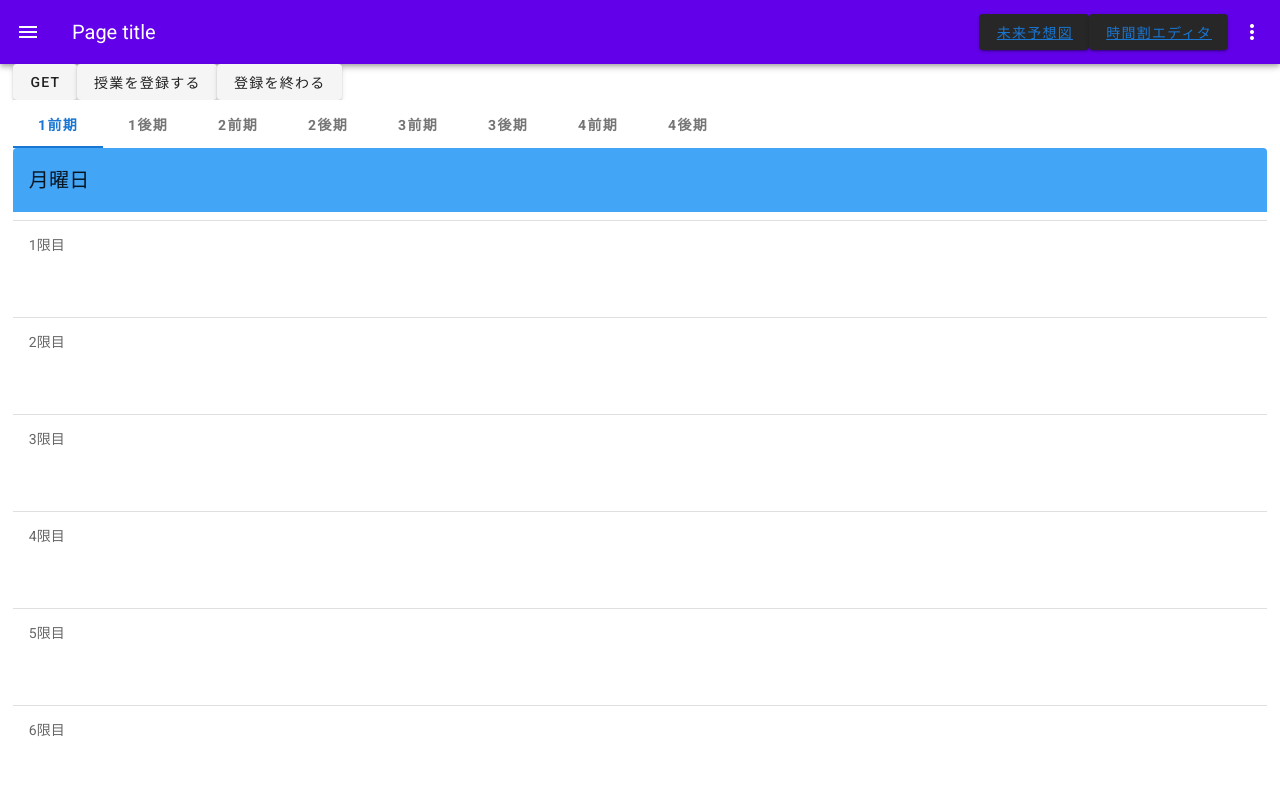
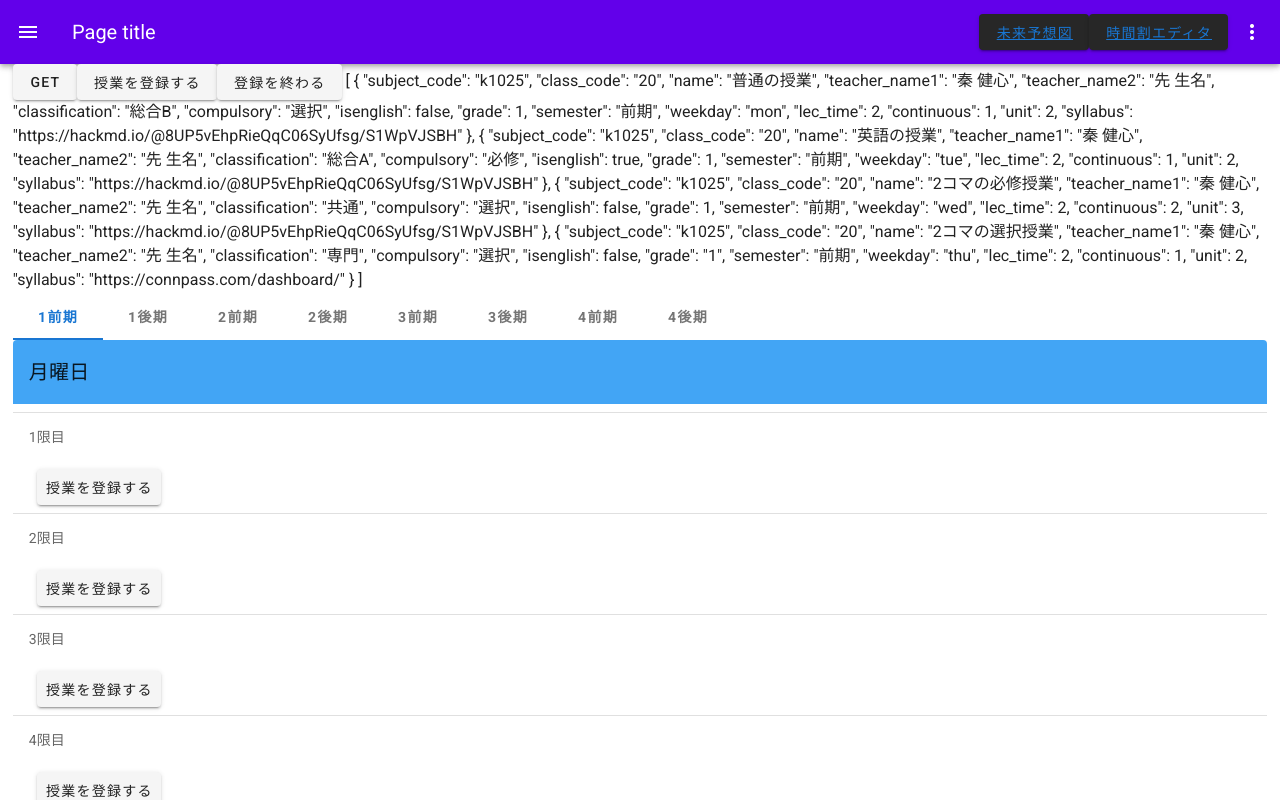
Before and after one commit to SystemEngineeringTeam/koukaten2019_front_vuetify, a Vue app: page /ClassSchedule in a window 1280 px wide. Both pictures are taken after a click on the button "授業を登録する". Shown: the top 800 px of the page. Built offline with nearby package versions, Linux system fonts and the light colour scheme.

Commit message:
登録できる授業を受け取って表示できるようにした

```diff
--- a/src/components/ClassSchedule/TimeTableCell.vue
+++ b/src/components/ClassSchedule/TimeTableCell.vue
@@ -1,13 +1,18 @@
 <template>
     <div>
         <div v-if="lecture==null">
-            <div> </div>
+            <v-card-actions v-if="is_edit && can_register">
+                <v-btn>授業を登録する</v-btn>
+            </v-card-actions>
         </div>
 
         <div v-else>
             <v-card-text><b>{{lecture['name']}}</b> {{lecture["unit"]}}単位</v-card-text>
             <v-card-actions>
                 <v-btn :href="lecture['syllabus']" target="_blank">シラバス</v-btn>
+            </v-card-actions>
+            <v-card-actions v-if="is_edit && can_register">
+                <v-btn>授業を登録する</v-btn>
             </v-card-actions>
         </div>
 
@@ -20,6 +25,8 @@
         name: "TimeTableCell",
         props: [
             'lecture',
+            'is_edit',
+            'can_register'
         ],
     }
 </script>
--- a/src/components/ClassSchedule/TimeTableShow.vue
+++ b/src/components/ClassSchedule/TimeTableShow.vue
@@ -58,7 +58,7 @@
                         <v-divider></v-divider>
                         <v-subheader>{{time}}限目</v-subheader>
                         <v-list-item>
-                            <TimeTableCell v-if="now" :lecture="get_one_lecture(now, day, time)"></TimeTableCell>
+                            <TimeTableCell :is_edit="is_edit" :lecture="get_one_lecture(now_register, day, time)" :can_register="get_one_time_lectures(can_register, day, time)"></TimeTableCell>
                         </v-list-item>
 
                     </template>
@@ -86,13 +86,22 @@
         components: {
             TimeTableCell,
         },
-        props: ['now', 'is_show'],
+        props: ['now_register', 'can_register', 'is_edit'],
         methods: {
             get_one_lecture(lectures, day, time) {
                 let c;
                 lectures.forEach(function (obj) {
                     if (obj.weekday === day && obj.lec_time === time) {
                         c = obj;
+                    }
+                });
+                return c;
+            },
+            get_one_time_lectures(lectures, day, time) {
+                let c = [];
+                lectures.forEach(function (obj) {
+                    if (obj.weekday === day && obj.lec_time === time) {
+                        c.push(obj)
                     }
                 });
                 return c;
--- a/src/pages/ClassSchedule.vue
+++ b/src/pages/ClassSchedule.vue
@@ -1,9 +1,12 @@
 <template>
     <div class="wrapper">
 
+
         <v-btn v-on:click="get_editor('kk')">GET</v-btn>
-        <v-btn v-on:click="is_show = false"> 授業を登録する</v-btn>
-        <v-btn v-on:click="is_show = true"> 登録を終わる</v-btn>
+        <v-btn v-on:click="is_edit = true"> 授業を登録する</v-btn>
+        <v-btn v-on:click="is_edit = false"> 登録を終わる</v-btn>
+
+        {{ timetable_editor }}
 
         <v-tabs v-model="tabs">
             <v-tab v-for="timetable in timetables" :key="timetable.id"><b>{{timetable.grade}}{{timetable.semester}}</b>
@@ -11,11 +14,7 @@
         </v-tabs>
         <v-tabs-items v-model="tabs">
             <v-tab-item v-for="timetable in timetables" :key="timetable.id">
-                <TimeTableShow v-if="is_show "
-                               :now="get_grade_half_lecture(timetable_now, timetable.grade, timetable.semester)"></TimeTableShow>
-
-                <TimeTableEditor v-if="!is_show"
-                                 :now="get_grade_half_lecture(timetable_now, timetable.grade, timetable.semester)"></TimeTableEditor>
+                <TimeTableShow :is_edit="is_edit" :now_register="get_grade_half_lectures(timetable_now, timetable.grade, timetable.semester)" :can_register="get_grade_half_lectures(timetable_now, timetable.grade, timetable.semester)"></TimeTableShow>
             </v-tab-item>
         </v-tabs-items>
 
@@ -80,6 +79,7 @@
                 tabs: null,
                 user: 1,
                 is_show: true,
+                is_edit: false,
                 looking_grade: 1,
                 looking_semester: "前期",
                 major: "kk",
@@ -265,7 +265,7 @@
                 });
                 return c;
             },
-            get_grade_half_lecture(lectures, grade, semester) {
+            get_grade_half_lectures(lectures, grade, semester) {
                 let c = [];
                 lectures.forEach(function (obj) {
                     if (obj.grade === grade && obj.semester === semester) {
@@ -294,7 +294,7 @@
                     },
                 })
                     .then((res) => {
-                        Vue.set(this, 'timetable_editor', res.data['editor']);
+                        Vue.set(this, 'timetable_editor', res.data);
                     });
             },
             set_now(data) {
```
